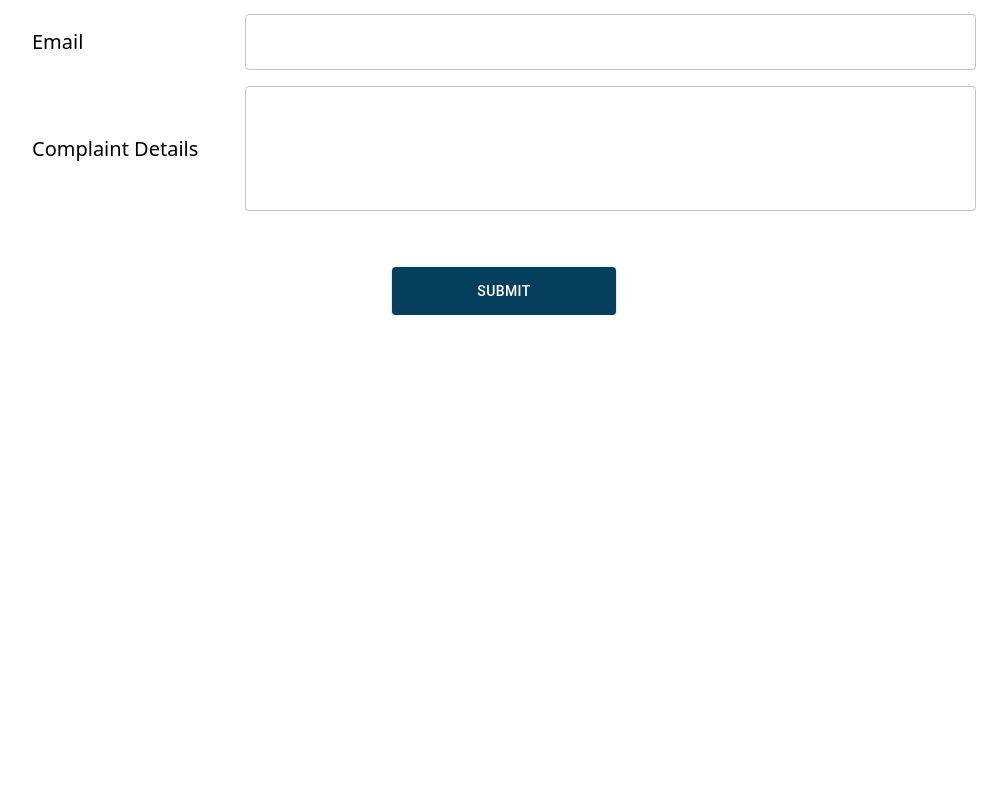
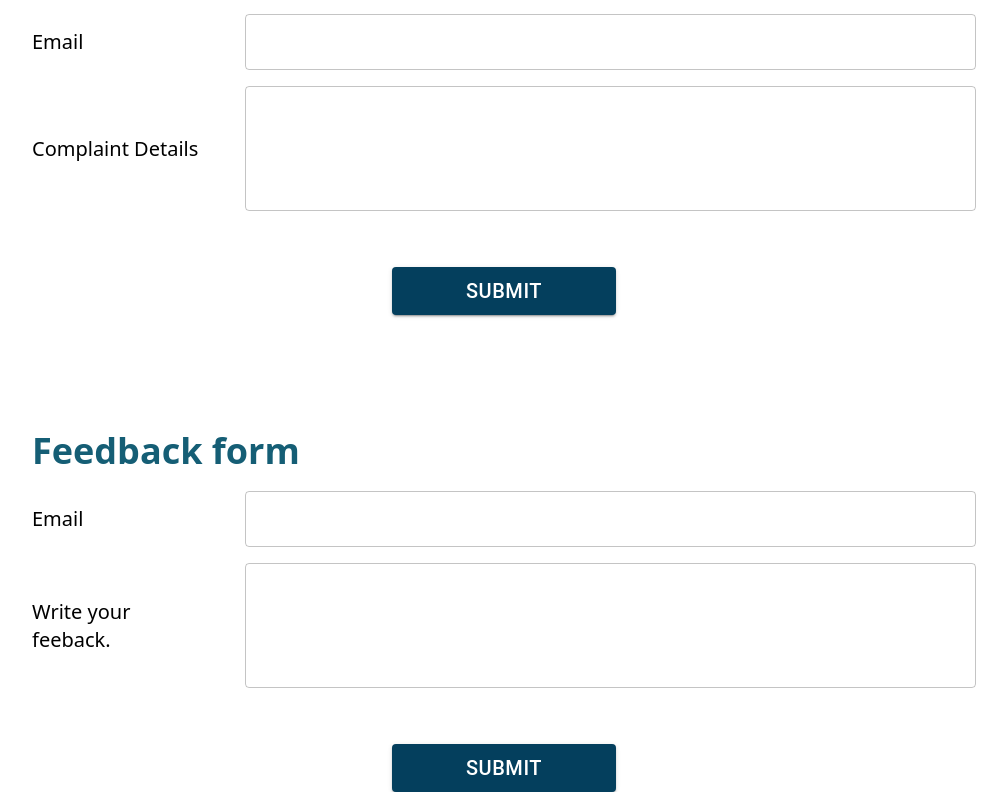
Before and after one commit to maithilee24/ByteHunt_website, a React (Create React App) app: page / in a window 1280 px wide. Shown: the part 910-1702 px from the top of the page, without its empty margins (136-1143 px from the left). Before the commit the page ends 1225 px from the top, so only its background shows below. Built offline with nearby package versions, Linux system fonts and the light colour scheme.

Commit message:
added feedback to home

```diff
--- a/src/Components/Complaint.jsx
+++ b/src/Components/Complaint.jsx
@@ -1,10 +1,12 @@
-import React from 'react';
-import TextField from '@mui/material/TextField';
-import Button from '@mui/material/Button';
+import React from "react";
+import TextField from "@mui/material/TextField";
+import Button from "@mui/material/Button";
 const Complaint = () => {
   return (
     <div className="mx-10">
-            <div className="text-cyan-800 text-4xl my-5 font-semibold">Complaint Form</div>
+      <div className="text-cyan-800 text-4xl my-5 font-semibold">
+        Complaint Form
+      </div>
       <form>
         <div className="flex flex-col gap-4">
           <div className="flex gap-10 items-center">
@@ -12,15 +14,10 @@ const Complaint = () => {
             <TextField id="name" type="text" variant="outlined" fullWidth />
           </div>
 
-
-
           <div className="flex gap-10 items-center">
             <div className="text-xl w-56">Email</div>
             <TextField id="email" type="email" variant="outlined" fullWidth />
           </div>
-
-
-
 
           <div className="flex gap-10 items-center ">
             <div className="text-xl w-56">Complaint Details</div>
@@ -33,16 +30,16 @@ const Complaint = () => {
             />
           </div>
           <div className="flex gap-10 items-center justify-center mt-10  ">
-                        <Button type="submit" variant="contained"  className='w-56 h-12' style={{ backgroundColor:"#043F5D",  }}>
+            <Button
+              type="submit"
+              variant="contained"
+              className="w-56 h-12"
+              style={{ backgroundColor: "#043F5D", fontSize: 20 }}
+            >
               Submit
             </Button>
           </div>
-
         </div>
-
-
-
-
       </form>
     </div>
   );
--- a/src/Components/Feedback.jsx
+++ b/src/Components/Feedback.jsx
@@ -1,10 +1,12 @@
-import React from 'react';
-import TextField from '@mui/material/TextField';
-import Button from '@mui/material/Button';
+import React from "react";
+import TextField from "@mui/material/TextField";
+import Button from "@mui/material/Button";
 const Feedback = () => {
   return (
     <div className="mx-10">
-            <div className="text-cyan-800 font-semibold text-4xl my-5">Feedback form</div>
+      <div className="text-cyan-800 font-semibold text-4xl my-5">
+        Feedback form
+      </div>
       <form>
         <div className="flex flex-col gap-4">
           <div className="flex gap-10 items-center">
@@ -22,11 +24,15 @@ const Feedback = () => {
             />
           </div>
           <div className="flex gap-10 items-center justify-center mt-10 ">
-                        <Button type="submit" variant="contained" className='w-56 h-12 ' style={{ backgroundColor:"#043F5D", fontSize:25}}>
+            <Button
+              type="submit"
+              variant="contained"
+              className="w-56 h-12 "
+              style={{ backgroundColor: "#043F5D", fontSize: 20 }}
+            >
               Submit
             </Button>
           </div>
-
         </div>
       </form>
     </div>
--- a/src/Components/Home.jsx
+++ b/src/Components/Home.jsx
@@ -1,6 +1,7 @@
 import React from "react";
 import Dashboard from "./dashboard";
 import Complaint from "./Complaint";
+import Feedback from "./Feedback";
 
 const Home = () => {
   return (
@@ -9,6 +10,9 @@ const Home = () => {
       <div className="px-32 mt-56">
         <Complaint />
       </div>
+      <div className="px-32 pt-24">
+        <Feedback />
+      </div>
     </div>
   );
 };
--- /dev/null
+++ b/src/Components/footer.jsx
@@ -0,0 +1,11 @@
+import React from "react";
+
+const Footer = () => {
+  return (
+    <div>
+      <img src="/bg-home.png" className="w-1/2"></img>
+    </div>
+  );
+};
+
+export default Footer;
```
Lines whose indentation alone changed are shown as unchanged.
